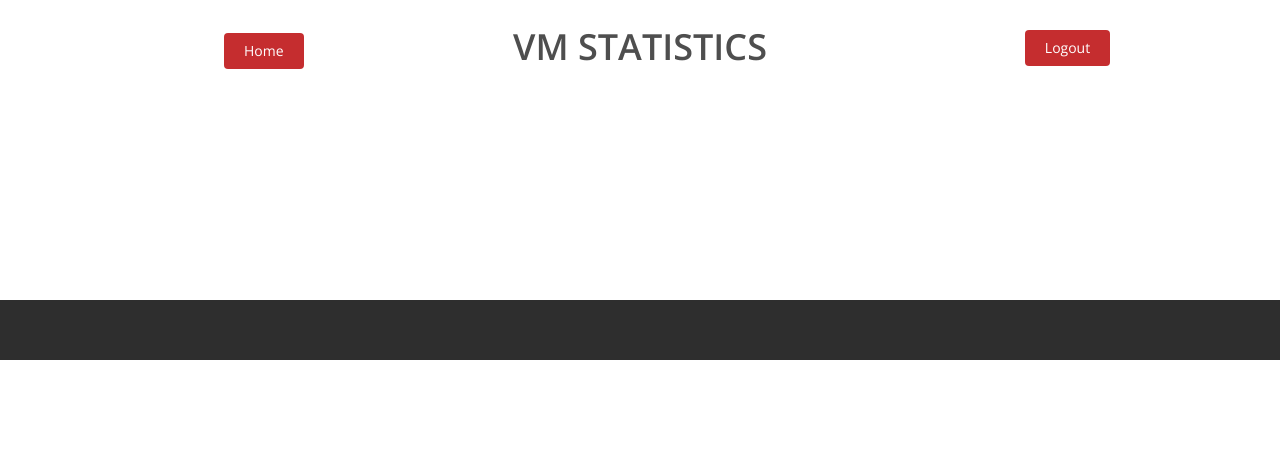
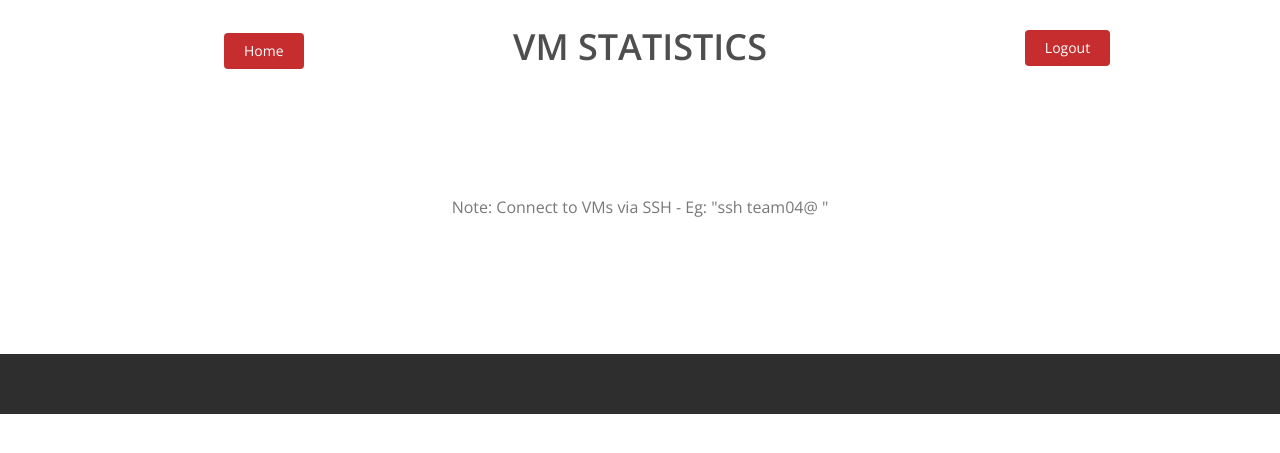
Before and after one commit to JvalantPatel/Virtual-Private-Cloud, a Java web app: template src/main/webapp/WEB-INF/jsp/vm-statistics.jsp in a window 1280 px wide. Shown: the part 181-634 px from the top of the page. Run offline with Spring Boot 4, a stand-in JSP engine, Linux system fonts and the light colour scheme; the template is opened without the code that fills it: most values are stand-ins (such as "Sample title", 1, 10 or a date in 2020).

Commit message:
adding note for ssh

```diff
--- a/src/main/webapp/WEB-INF/jsp/vm-statistics.jsp
+++ b/src/main/webapp/WEB-INF/jsp/vm-statistics.jsp
@@ -59,20 +59,30 @@
 	</header>
 	<!--/header-->
 
+
 	<section class="pricing-page">
 		<div class="container">
 			<div class="center">
 				<h2>VM STATISTICS</h2>
 				<form action="/VirtualPrivateCloud/logout" method="GET">
-			<button type="submit" class="btn btn-primary" style="margin-left: 75%;margin-top: -9%;">
-				Logout</button>
+					<button type="submit" class="btn btn-primary"
+						style="margin-left: 75%; margin-top: -9%;">Logout</button>
 				</form>
-		<br><br>
+				<br>
+				<br>
 				<form id="homeId" name="homeForm" action="/VirtualPrivateCloud/back"
 					method="GET">
 					<button type="submit" id="btn1" class="btn btn-primary"
-				style="margin-left: -66%;margin-top: -20%;">Home</button>
+						style="margin-left: -66%; margin-top: -20%;">Home</button>
 				</form>
+				<section>
+					<center>
+						<h3>
+							Note: Connect to VMs via SSH - Eg: "ssh team04@
+							<ipAddressOfVM>"
+						</h3>
+					</center>
+				</section>
 			</div>
 			<div class="pricing-area text-center">
 				<div class="row">
```
Lines whose indentation alone changed are shown as unchanged.
